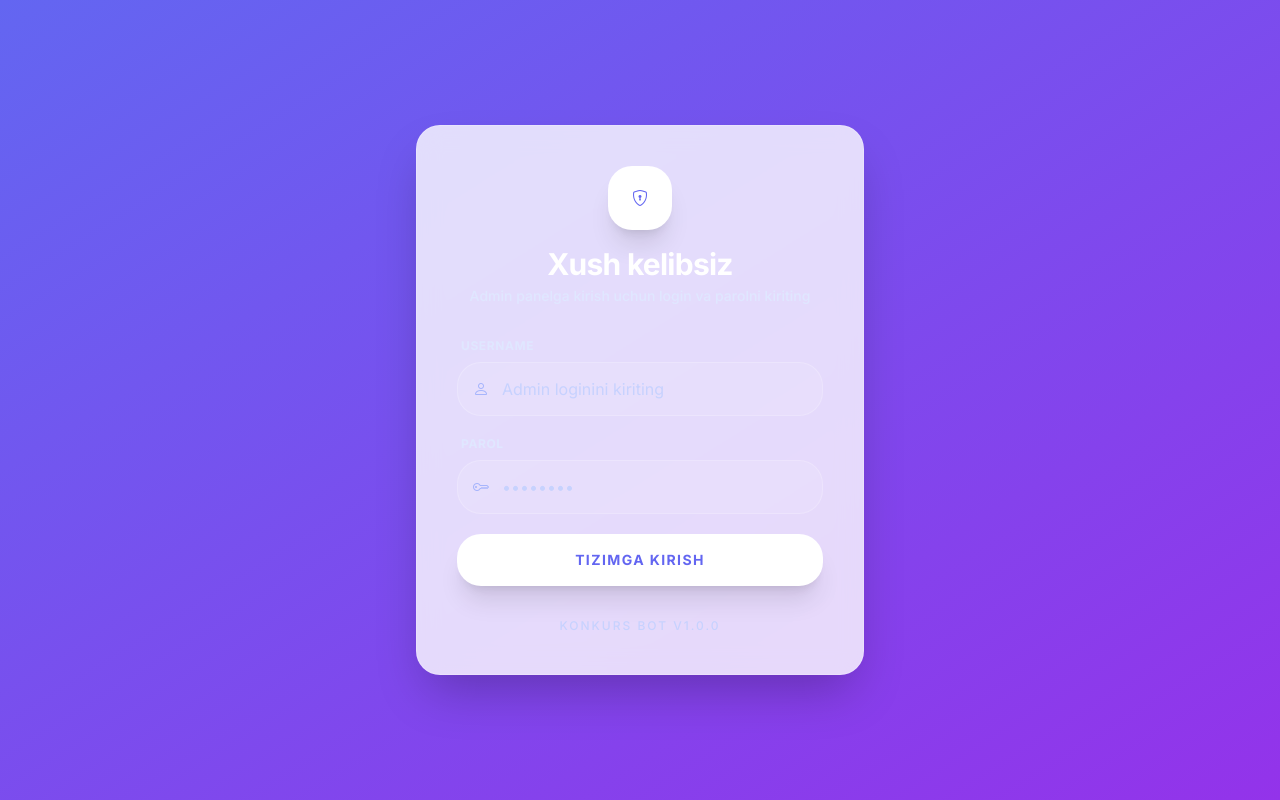
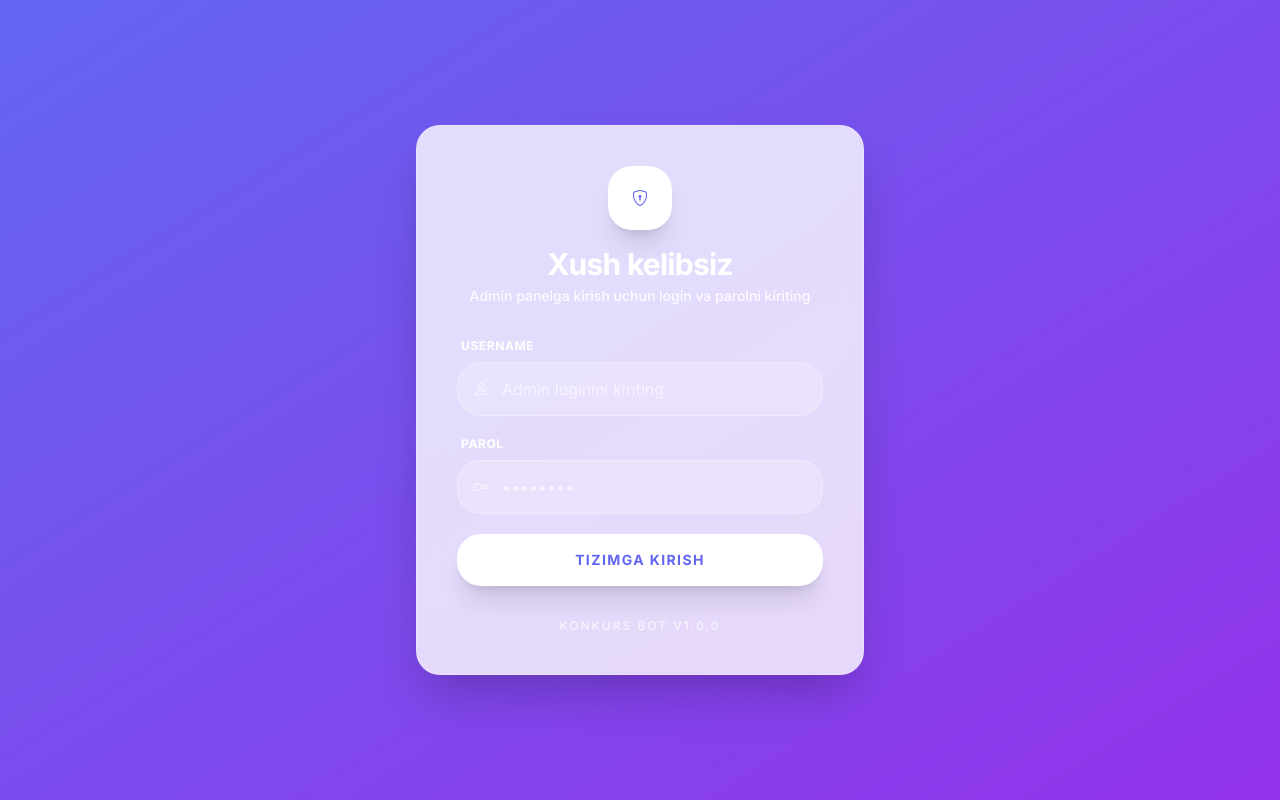
Before and after one commit to JahongirObloqulov/konkurs-bot, a FastAPI app: page /login in a window 1280 px wide. Run offline with FastAPI, Linux system fonts and the light colour scheme; parts of the project's set-up code (start-up, migrations or seed data) failed here and were passed over; some libraries are stand-ins or nearby versions.

Commit message:
style: Improve text contrast on login page

```diff
--- a/web/templates/pages/login.html
+++ b/web/templates/pages/login.html
@@ -10,7 +10,7 @@
                 <i class="bi bi-shield-lock fs-1"></i>
             </div>
             <h1 class="text-3xl font-black text-white tracking-tight">Xush kelibsiz</h1>
-            <p class="text-indigo-100 text-sm font-medium mt-1">Admin panelga kirish uchun login va parolni kiriting</p>
+            <p class="text-white/90 text-sm font-medium mt-1">Admin panelga kirish uchun login va parolni kiriting</p>
         </div>
 
         {% if error %}
@@ -22,25 +22,25 @@
 
         <form method="post" action="/login" class="space-y-5">
             <div>
-                <label class="block text-xs font-bold text-indigo-100 uppercase tracking-wider mb-2 ml-1">Username</label>
+                <label class="block text-xs font-bold text-white uppercase tracking-wider mb-2 ml-1">Username</label>
                 <div class="relative">
-                    <span class="absolute inset-y-0 left-0 pl-4 flex items-center text-indigo-300">
+                    <span class="absolute inset-y-0 left-0 pl-4 flex items-center text-white/70">
                         <i class="bi bi-person"></i>
                     </span>
                     <input type="text" name="username" required
-                        class="block w-full pl-11 pr-4 py-3.5 bg-white/10 border border-white/20 rounded-2xl focus:ring-4 focus:ring-white/20 focus:border-white outline-none text-white placeholder-indigo-200 transition-all"
+                        class="block w-full pl-11 pr-4 py-3.5 bg-white/20 border border-white/30 rounded-2xl focus:ring-4 focus:ring-white/20 focus:border-white outline-none text-white placeholder-white/60 transition-all"
                         placeholder="Admin loginini kiriting">
                 </div>
             </div>
 
             <div>
-                <label class="block text-xs font-bold text-indigo-100 uppercase tracking-wider mb-2 ml-1">Parol</label>
+                <label class="block text-xs font-bold text-white uppercase tracking-wider mb-2 ml-1">Parol</label>
                 <div class="relative">
-                    <span class="absolute inset-y-0 left-0 pl-4 flex items-center text-indigo-300">
+                    <span class="absolute inset-y-0 left-0 pl-4 flex items-center text-white/70">
                         <i class="bi bi-key"></i>
                     </span>
                     <input type="password" name="password" required
-                        class="block w-full pl-11 pr-4 py-3.5 bg-white/10 border border-white/20 rounded-2xl focus:ring-4 focus:ring-white/20 focus:border-white outline-none text-white placeholder-indigo-200 transition-all"
+                        class="block w-full pl-11 pr-4 py-3.5 bg-white/20 border border-white/30 rounded-2xl focus:ring-4 focus:ring-white/20 focus:border-white outline-none text-white placeholder-white/60 transition-all"
                         placeholder="••••••••">
                 </div>
             </div>
@@ -52,7 +52,7 @@
         </form>
 
         <div class="mt-8 text-center">
-            <p class="text-indigo-200 text-xs font-medium uppercase tracking-[2px]">Konkurs Bot v1.0.0</p>
+            <p class="text-white/70 text-xs font-medium uppercase tracking-[2px]">Konkurs Bot v1.0.0</p>
         </div>
     </div>
 </div>
```
